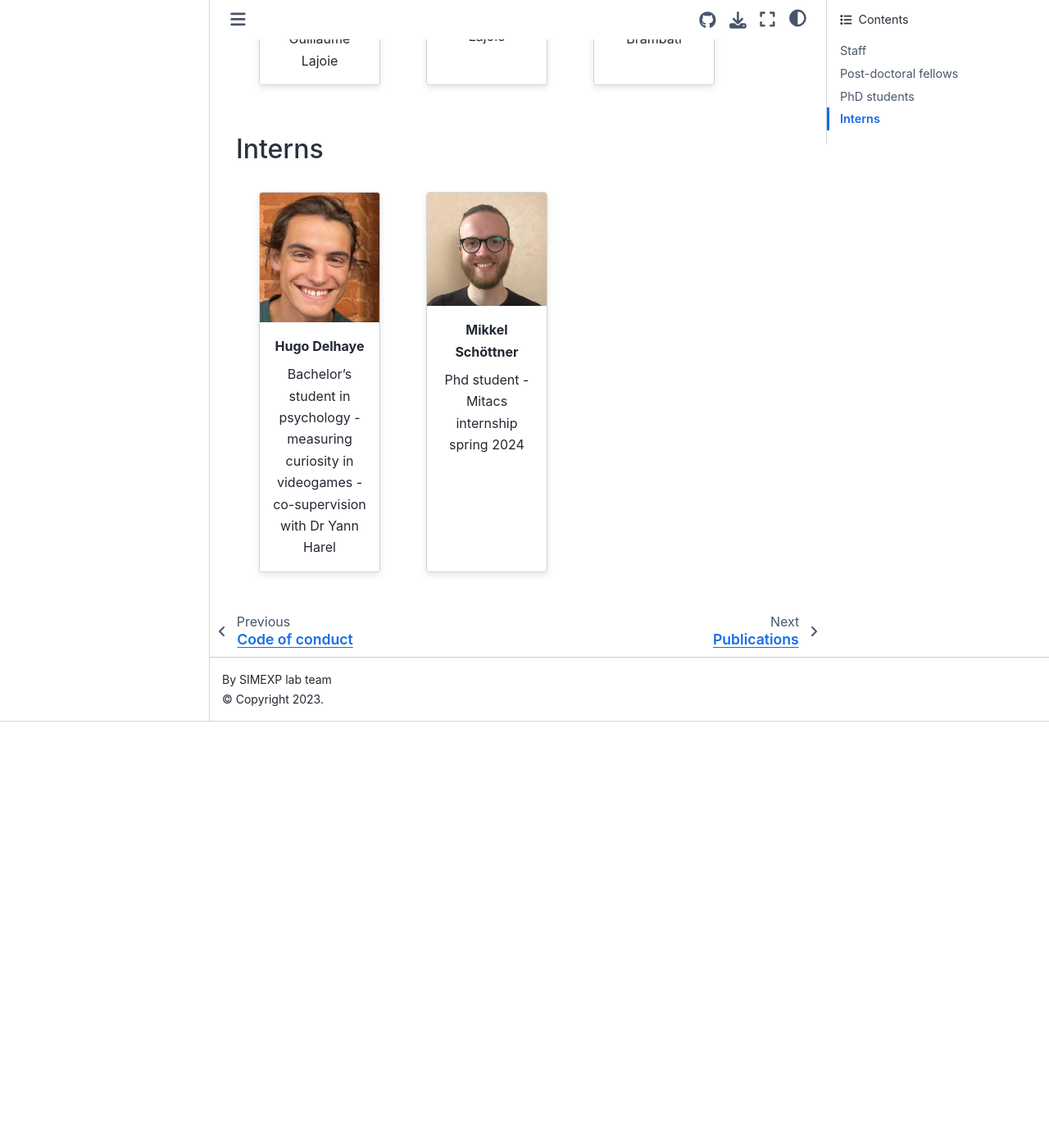
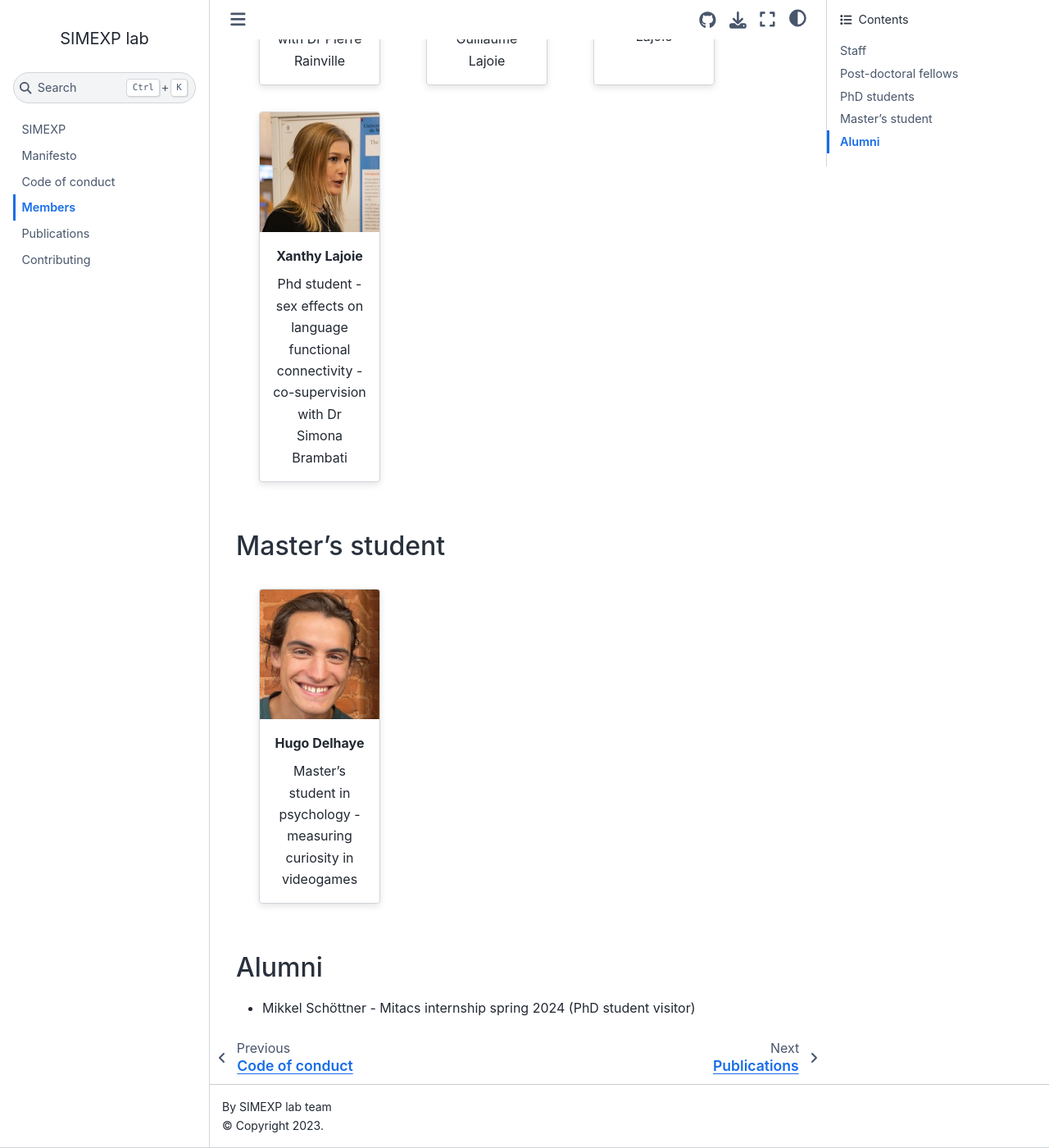
Before and after one commit to SIMEXP/simexp.github.io, a Jupyter Book: the page built from content/members.md, in a window 1280 px wide and 1400 px high, scrolled down 2983 px. Shown: the whole window at 82% size. Built offline with Jupyter Book 1.0.4 settings and Sphinx 7.4.7 and the Sphinx Book theme 1.1.4, drawn with Linux system fonts in a browser that asks for light colours; before the commit the page ends 3863 px from its top, so only the background shows below that; some of the changed text lies outside the part shown.

Commit message:
Adding Sana to PhD students. Moving Hugo as Master's student.

```diff
--- a/content/members.md
+++ b/content/members.md
@@ -86,6 +86,15 @@ Post-doctoral fellow - finding shared functional patterns via alignment techniqu
 ## PhD students
 ::::{grid}
 
+:::{grid-item-card} Sana Ahmhadi
+:margin: 3
+:columns: 12 3 3 3
+:class-body: text-center
+:link: https://www.linkedin.com/in/sana-ahmadi/
+:img-top: images/profile_sana.jpg
+Phd student - scaling up brain encoding models with high-performance computing - co-supervision with Dr Tristan Glatarad
+:::
+
 :::{grid-item-card} Maëlle Fréteault
 :margin: 3
 :columns: 12 3 3 3
@@ -141,26 +150,19 @@ Phd student - sex effects on language functional connectivity - co-supervision w
 :::
 ::::
 
-## Interns
-
+## Master's student
 ::::{grid}
-
 :::{grid-item-card} Hugo Delhaye
 :margin: 3
 :columns: 12 3 3 3
 :class-body: text-center
 :link: https://github.com/HugoDelhaye
 :img-top: images/profile_hugo.jpg
-Bachelor's student in psychology - measuring curiosity in videogames - co-supervision with Dr Yann Harel
+Master's student in psychology - measuring curiosity in videogames
 :::
+::::
 
-:::{grid-item-card} Mikkel Schöttner
-:margin: 3
-:columns: 12 3 3 3
-:class-body: text-center
-:link: https://wp.unil.ch/connectomics/mr-mikkel-schottner-ph-d-student/
-:img-top: images/profile_mikkel.jpg
-Phd student - Mitacs internship spring 2024
-:::
 
-::::
+## Alumni
+
+ * Mikkel Schöttner - Mitacs internship spring 2024 (PhD student visitor)
```
Also changed, not shown: content/images/profile_sana.jpg (added).
